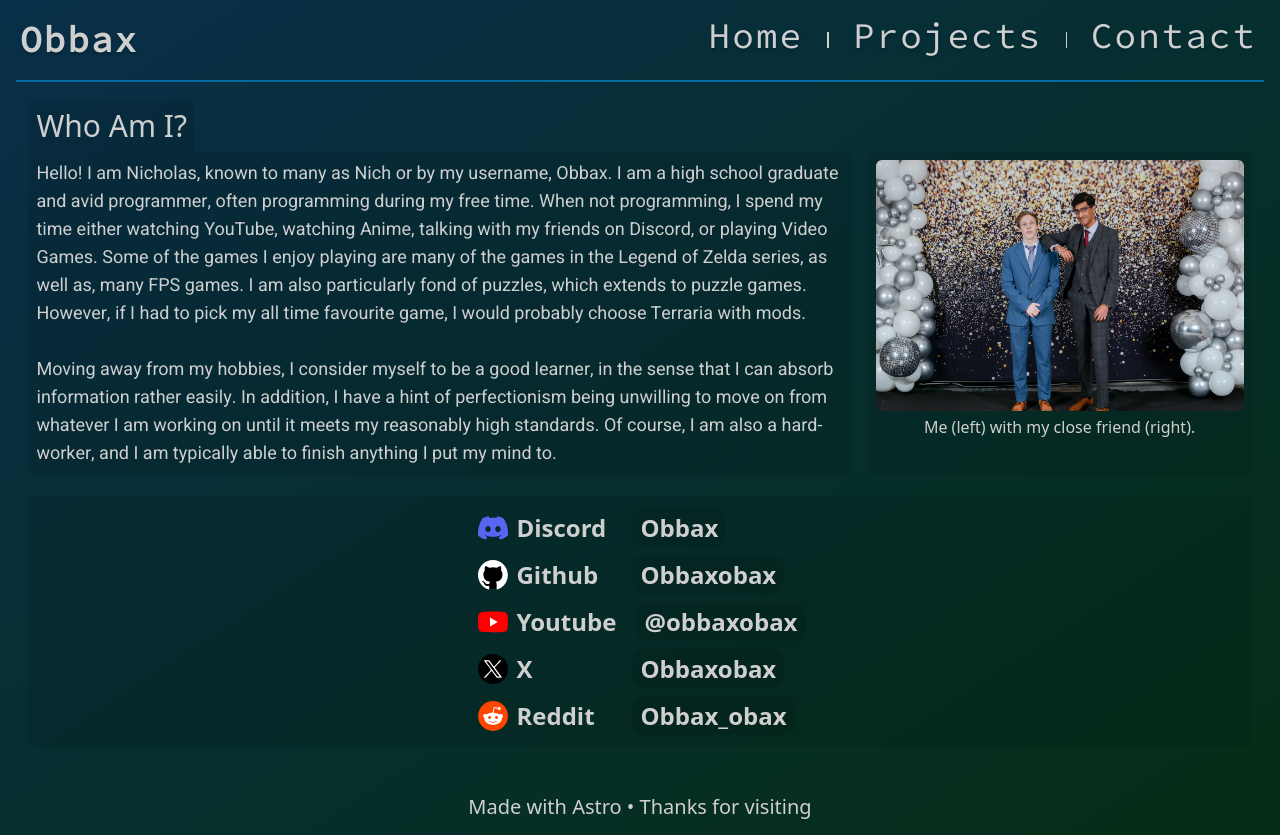
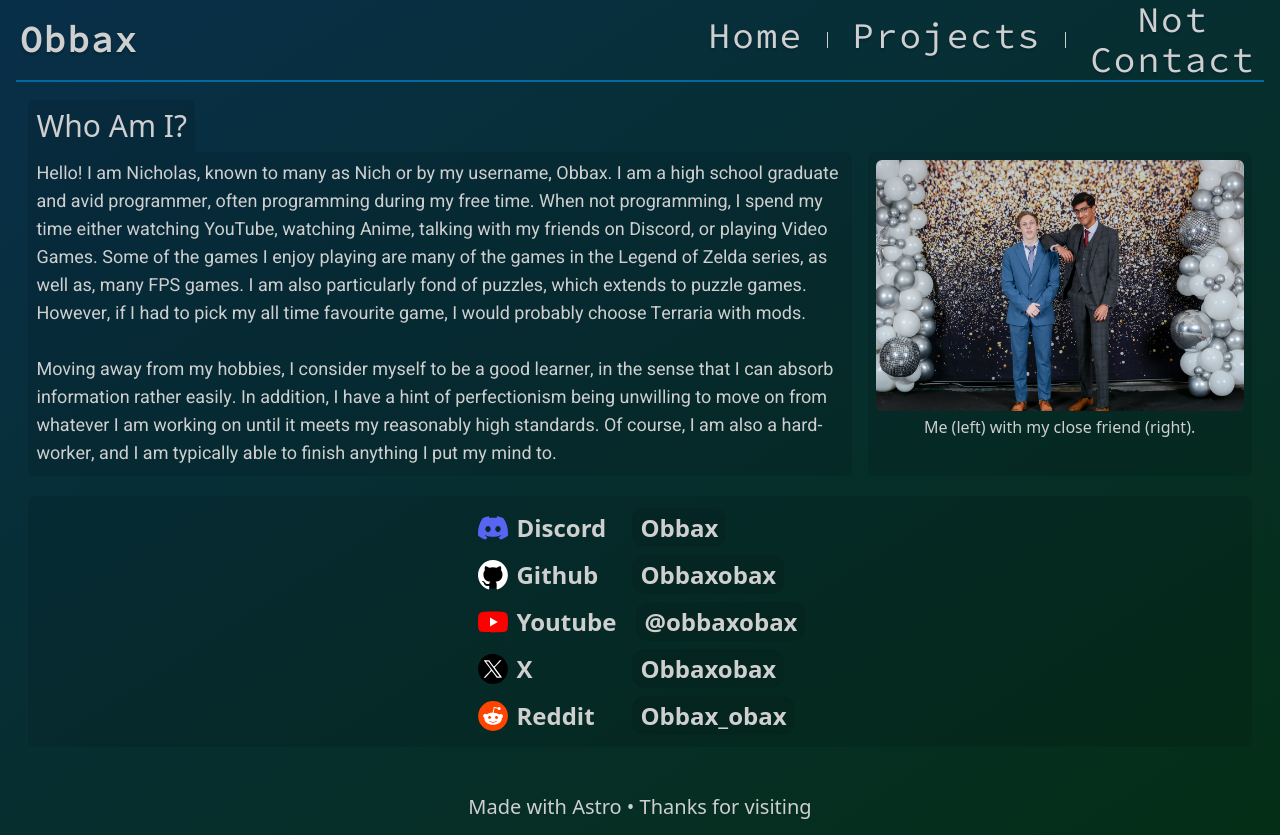
Before and after one commit to Obbaxobax/obbaxobax.github.io, an Astro site: page / in a window 1280 px wide. Built offline with nearby package versions, Linux system fonts and the light colour scheme; Astro itself is replaced by a stand-in of ours.

Commit message:
reformat

```diff
--- a/src/layouts/Layout.astro
+++ b/src/layouts/Layout.astro
@@ -37,22 +37,23 @@ a {
 				<a
 					class="mx-4 my-auto sm:px-2 pb-2 border-black border-opacity-50 text-md sm:text-4xl"
 					style="text-shadow: color(srgb 0.02 0.15 0.2) 0px 2px 2px"
-					href="/">Home</a
-				>
+					href="/">
+					Home
+				</a>
 				<hr class="border-0 bg-[#cfcfcf] h-4 w-[2px]" />
 				<a
 					class="mx-4 my-auto sm:px-2 pb-2 border-black border-opacity-50 text-md sm:text-4xl"
 					style="text-shadow: color(srgb 0.02 0.15 0.2) 0px 2px 2px"
-					href="/projects"
-				>
+					href="/projects">
 					Projects
 				</a>
 				<hr class="border-0 bg-[#cfcfcf] h-4 w-[1px]" />
 				<a
 					class="ml-4 my-auto sm:px-2 pb-2 border-black border-opacity-50 text-md sm:text-4xl"
 					style="text-shadow: color(srgb 0.02 0.15 0.2) 0px 2px 2px"
-					href="/contact">Contact</a
-				>
+					href="/contact">
+					Not Contact
+				</a>
 			</nav>
 		</div>
 		<hr class="border-0 bg-sky-700 h-[2px]" />
```
